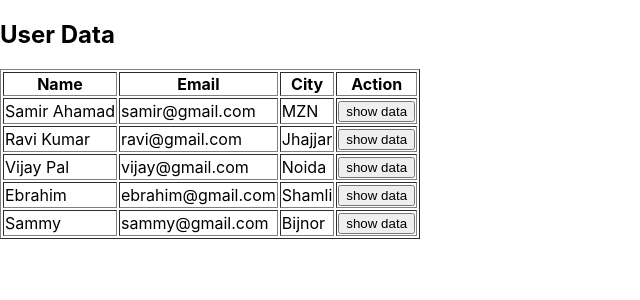
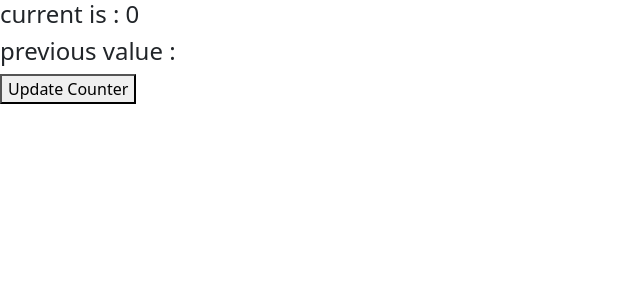
Before and after one commit to Sammy-99/ReactJs, a React (Create React App) app: page / in a window 1280 px wide. Shown: the top 300 px of the page, without its empty margins (0-640 px from the left). Built offline with nearby package versions, Linux system fonts and the light colour scheme.

Commit message:
get previous value using prop

```diff
--- a/package.json
+++ b/package.json
@@ -6,9 +6,11 @@
     "@testing-library/jest-dom": "^5.16.5",
     "@testing-library/react": "^13.4.0",
     "@testing-library/user-event": "^13.5.0",
+    "bootstrap": "^5.2.2",
     "react": "^18.2.0",
+    "react-bootstrap": "^2.5.0",
     "react-dom": "^18.2.0",
-    "react-scripts": "5.0.1",
+    "react-scripts": "^2.1.3",
     "web-vitals": "^2.1.4"
   },
   "scripts": {
--- a/src/App.js
+++ b/src/App.js
@@ -1,41 +1,18 @@
 import "./App.css";
-import React, { useRef, useState } from "react";
+import React, { useRef, useState, useEffect } from "react";
 import User from "./User";
+import { Button } from "react-bootstrap";
 
 function App() {
-    const users = [
-        { name: "Samir Ahamad", email: "samir@gmail.com", city: "MZN" },
-        { name: "Ravi Kumar", email: "ravi@gmail.com", city: "Jhajjar" },
-        { name: "Vijay Pal", email: "vijay@gmail.com", city: "Noida" },
-        { name: "Ebrahim", email: "ebrahim@gmail.com", city: "Shamli" },
-        { name: "Sammy", email: "sammy@gmail.com", city: "Bijnor" },
-    ];
-
-	function showData(id){
-		let name = users[id].name;
-		let email = users[id].email;
-		let city = users[id].city;
-		alert(name + email + city);
-	}
-
+    const [count, setCount] = React.useState(0);
     return (
-        <div>
-            <h2> User Data </h2>
-            <table border="1">
-                <tbody>
-                    <tr>
-                        <th>Name</th>
-                        <th>Email</th>
-                        <th>City</th>
-						<th>Action</th>
-                    </tr>
-                    {users.map((item, i) => (
-                        <tr key={i}>
-                            <User showData={showData} name={item.name} email={item.email} city={item.city} index={i} />
-                        </tr>
-                    ))}
-                </tbody>
-            </table>
+        <div >
+            <User count={count} />
+            <button
+                onClick={() => { setCount(Math.floor(Math.random() * 10)); }}
+            >
+                Update Counter
+            </button>
         </div>
     );
 }
--- a/src/User.js
+++ b/src/User.js
@@ -1,16 +1,21 @@
-import React, { forwardRef } from "react";
+import {useEffect, useRef} from "react";
+import { Button } from 'react-bootstrap';
+import React from "react";
 
 function User(props) {
+    const lastVal = useRef();
+    const preValue = lastVal.current;
+
+    useEffect(() => {
+        lastVal.current = props.count;
+    });
+
     return (
         <>
-            <td> {props.name} </td>
-            <td> {props.email} </td>
-            <td> {props.city} </td>
-            <td>
-                <button onClick={() => props.showData(props.index)}>show data</button>
-            </td>
+           <h4>current is : {props.count}</h4>
+           <h4>previous value : {preValue}</h4>
         </>
     );
 }
 
-export default forwardRef(User);
+export default User;
--- a/src/index.js
+++ b/src/index.js
@@ -3,6 +3,7 @@ import ReactDOM from "react-dom/client";
 import "./index.css";
 import App from "./App";
 import reportWebVitals from "./reportWebVitals";
+import 'bootstrap/dist/css/bootstrap.min.css';
 
 const root = ReactDOM.createRoot(document.getElementById("root"));
 root.render(
```
Also changed, not shown: 1 other file (tests, documents, lock files or other folders).
